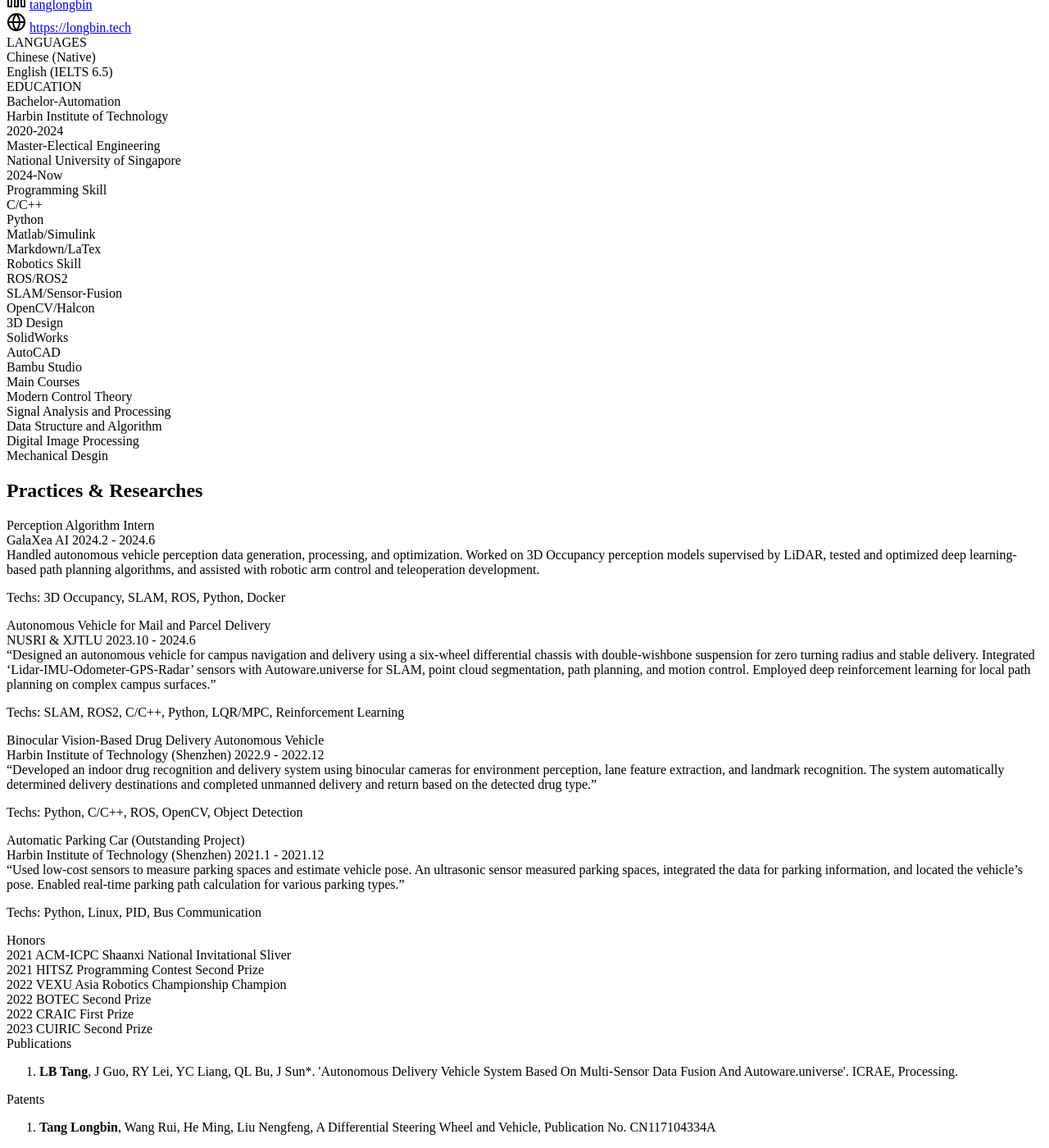
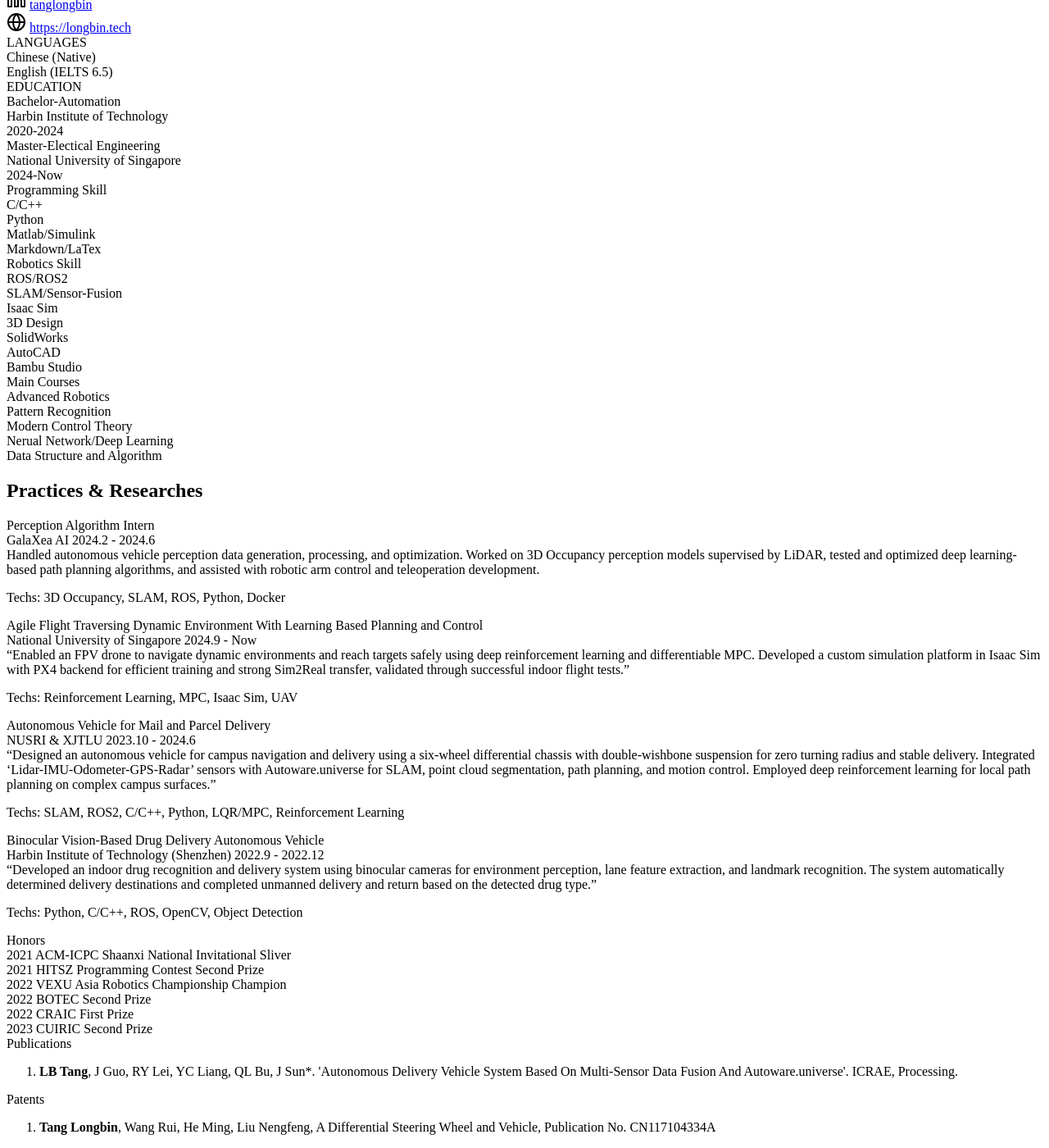
Before and after one commit to TangLongbin/longbin.tech, a Jekyll site: the page built from pages/cv.md, in a window 1280 px wide and 1400 px high, scrolled down 2855 px. Shown: the whole window at 82% size. Built offline with Jekyll 4.4.1, drawn with Linux system fonts in a browser that asks for light colours; a style sheet for code colours, icons or effects is not loaded.

Commit message:
update English CV

```diff
--- a/_data/cv.yml
+++ b/_data/cv.yml
@@ -109,7 +109,7 @@
       skill:
         - ROS/ROS2
         - SLAM/Sensor-Fusion
-        - OpenCV/Halcon
+        - Isaac Sim
     - title: "3D Design"
       skill:
         - SolidWorks
@@ -117,17 +117,22 @@
         - Bambu Studio
     - title: "Main Courses"
       skill:
+        - Advanced Robotics
+        - Pattern Recognition
         - Modern Control Theory
-        - Signal Analysis and Processing
+        - Nerual Network/Deep Learning
         - Data Structure and Algorithm
-        - Digital Image Processing
-        - Mechanical Desgin
   experience:
   - role: "Perception Algorithm Intern"
     company: "GalaXea AI"
     time: "2024.2 - 2024.6"
     details: "Handled autonomous vehicle perception data generation, processing, and optimization. Worked on 3D Occupancy perception models supervised by LiDAR, tested and optimized deep learning-based path planning algorithms, and assisted with robotic arm control and teleoperation development."
     tech: "Techs: 3D Occupancy, SLAM, ROS, Python, Docker"
+  - role: "Agile Flight Traversing Dynamic Environment With Learning Based Planning and Control"
+    company: "National University of Singapore"
+    time: "2024.9 - Now"
+    details: “Enabled an FPV drone to navigate dynamic environments and reach targets safely using deep reinforcement learning and differentiable MPC. Developed a custom simulation platform in Isaac Sim with PX4 backend for efficient training and strong Sim2Real transfer, validated through successful indoor flight tests.”
+    tech: "Techs: Reinforcement Learning, MPC, Isaac Sim, UAV"
   - role: "Autonomous Vehicle for Mail and Parcel Delivery"
     company: "NUSRI & XJTLU"
     time: "2023.10 - 2024.6"
@@ -138,11 +143,6 @@
     time: "2022.9 - 2022.12"
     details: “Developed an indoor drug recognition and delivery system using binocular cameras for environment perception, lane feature extraction, and landmark recognition. The system automatically determined delivery destinations and completed unmanned delivery and return based on the detected drug type.”
     tech: "Techs: Python, C/C++, ROS, OpenCV, Object Detection"
-  - role: "Automatic Parking Car (Outstanding Project)"
-    company: "Harbin Institute of Technology (Shenzhen)"
-    time: "2021.1 - 2021.12"
-    details: “Used low-cost sensors to measure parking spaces and estimate vehicle pose. An ultrasonic sensor measured parking spaces, integrated the data for parking information, and located the vehicle’s pose. Enabled real-time parking path calculation for various parking types.”
-    tech: "Techs: Python, Linux, PID, Bus Communication"
   honors:
     - 2021 ACM-ICPC Shaanxi National Invitational Sliver
     - 2021 HITSZ Programming Contest Second Prize
```
